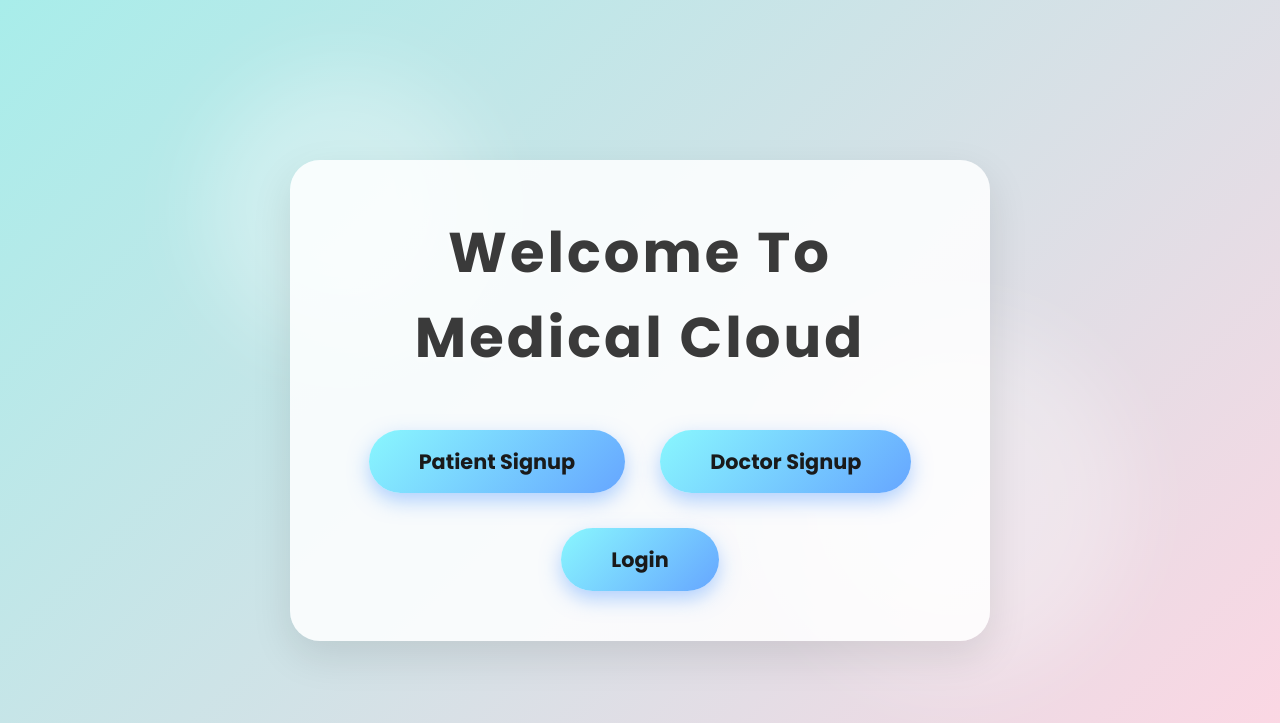
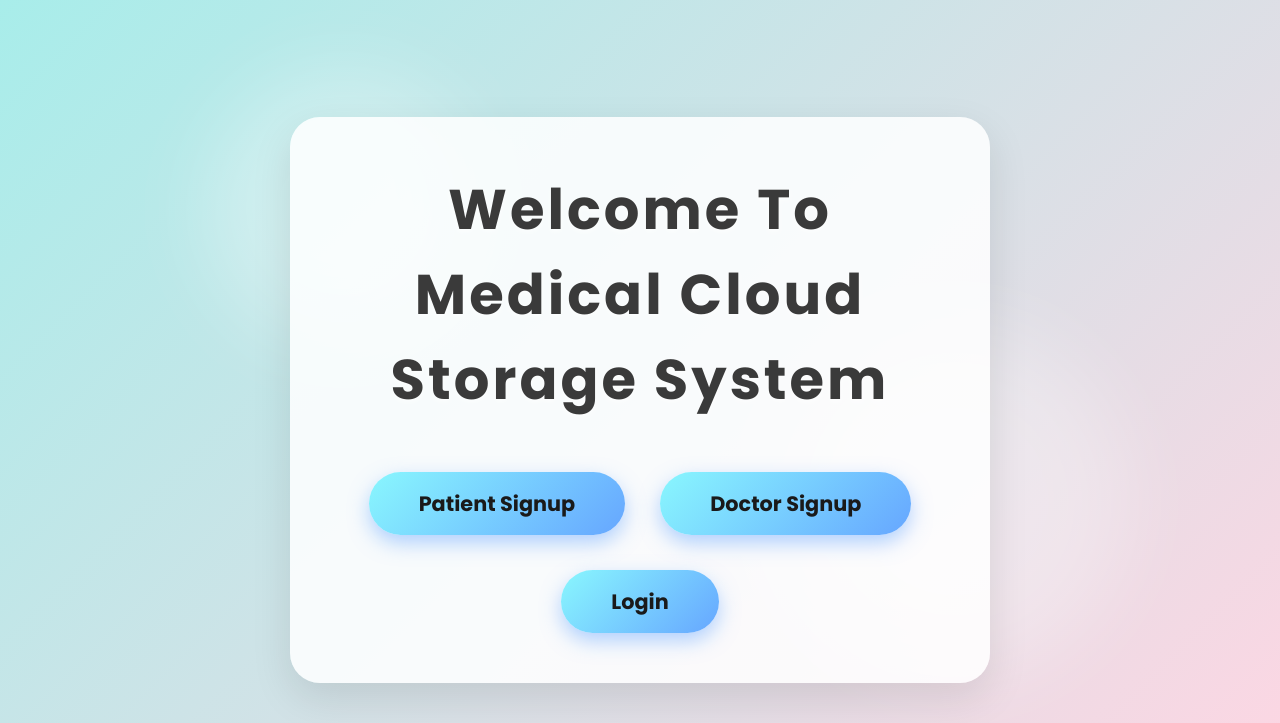
Before and after one commit to vinodgouli/med-cloud, a Django app: page / in a window 1280 px wide. Shown: the top 723 px of the page. Run offline with Django 4.2, Linux system fonts and the light colour scheme.

Commit message:
changed in home page

```diff
--- a/accounts/templates/accounts/home.html
+++ b/accounts/templates/accounts/home.html
@@ -150,7 +150,7 @@
   <div class="circle circle1"></div>
   <div class="circle circle2"></div>
   <main>
-    <h1>Welcome to Medical Cloud</h1>
+    <h1>Welcome to Medical Cloud storage system</h1>
     <nav>
       <a href="{% url 'patient_signup' %}" aria-label="Patient Signup">Patient Signup</a>
       <a href="{% url 'doctor_signup' %}" aria-label="Doctor Signup">Doctor Signup</a>
```
